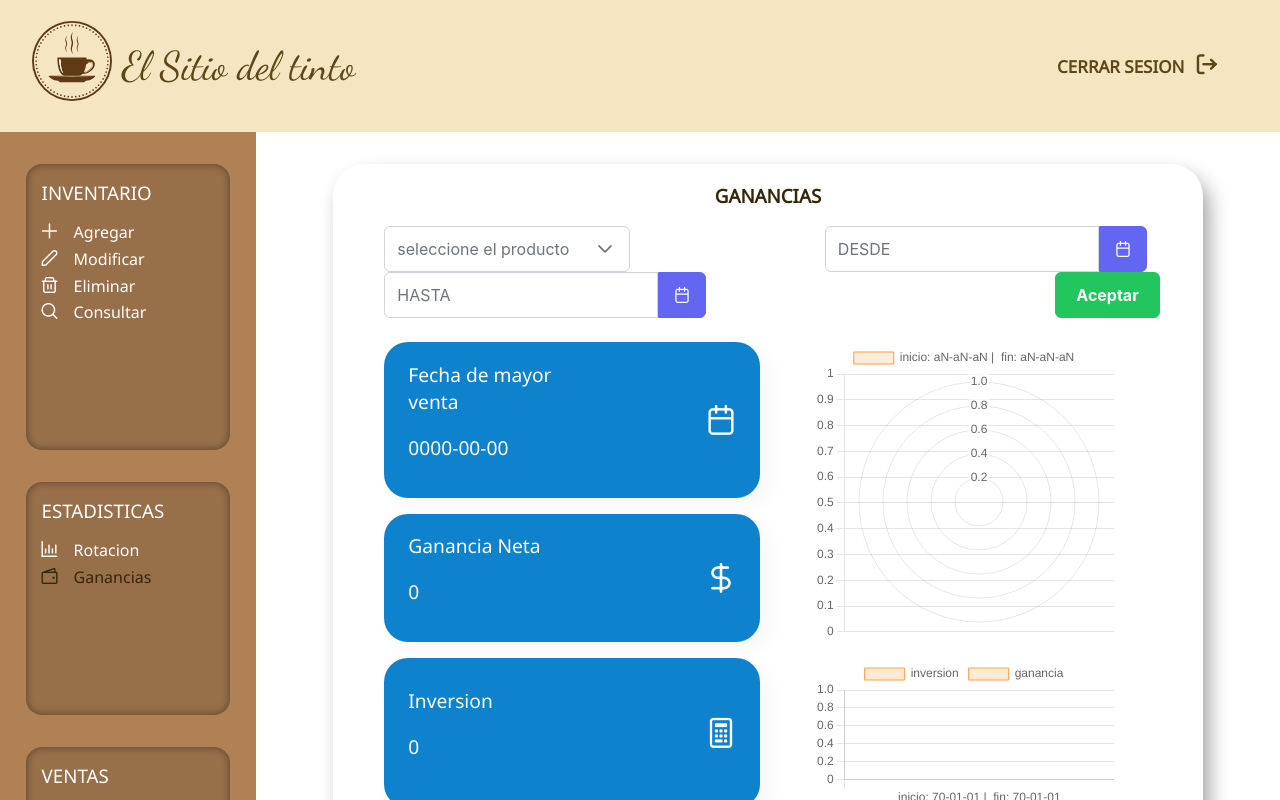
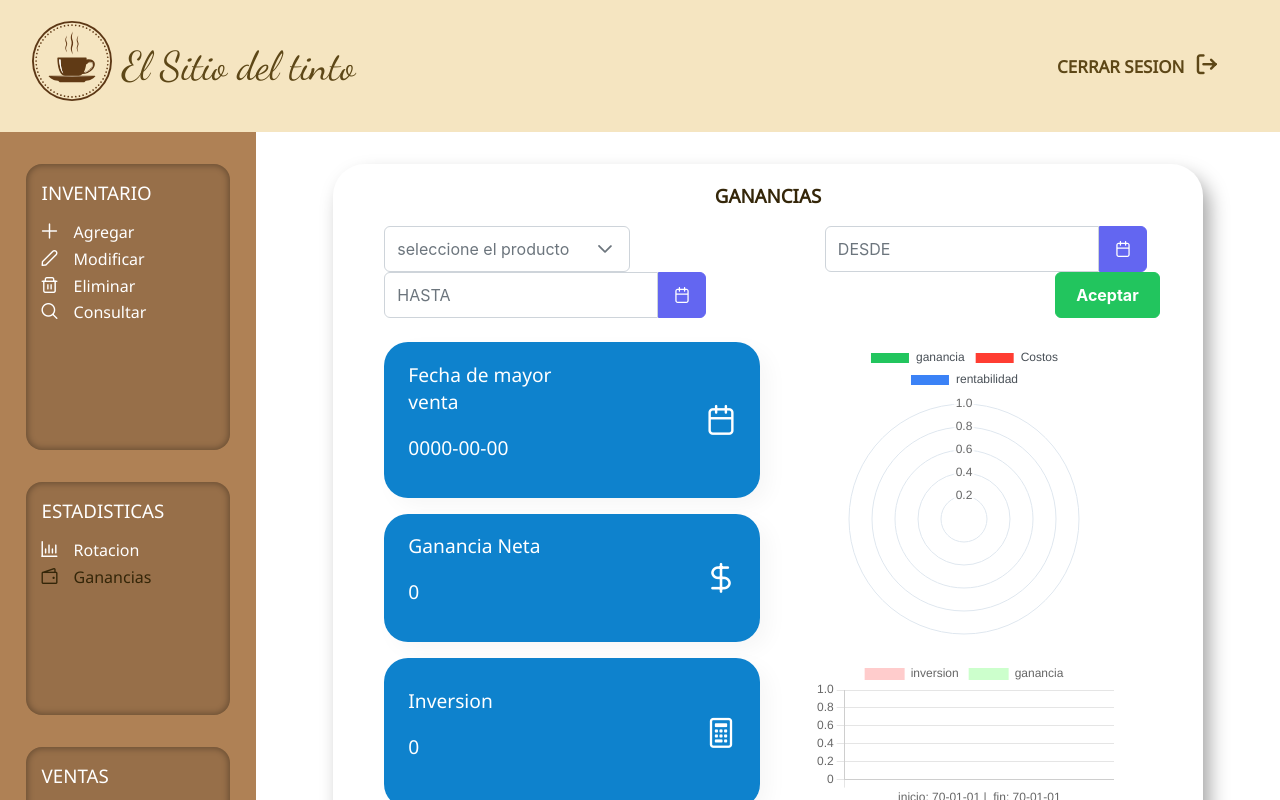
Before and after one commit to binmex/proyect_awie, a React (Create React App) app in the folder front/: page /ganancias in a window 1280 px wide. Shown: the top 800 px of the page. Built offline with nearby package versions, Linux system fonts and the light colour scheme; no server answers.

Commit message:
segunda grafica lista

```diff
--- a/front/src/Componentes/GananciasProducto.jsx
+++ b/front/src/Componentes/GananciasProducto.jsx
@@ -4,7 +4,8 @@ import { Dropdown } from "primereact/dropdown";
 import { Button } from "primereact/button";
 import axios from 'axios';
 import { ChartGanancias } from "./chart/ChartGanancias";
-import { ChartRotacion1 } from "./chart/ChartRotacion1";
+import { ChartGanancias1 } from "./chart/ChartGanancias1";
+
 
 
 export const GananciasProducto = () => {
@@ -134,7 +135,7 @@ export const GananciasProducto = () => {
                </div>
 
             <div className="boxChart" id="bigChart">
-              <ChartGanancias tipo='polarArea'/>
+              <ChartGanancias1 tipo='polarArea' inversion={inversion} gananciaNeta={gananciaNeta} rentabilidadUnidad={rentabilidadUnidad}/>
             </div>
             <div className="boxChart">
               <ChartGanancias tipo='bar' inversion={inversion} gananciaNeta={gananciaNeta}  date1={date1} date2={date2}/>
--- a/front/src/Componentes/chart/ChartGanancias.jsx
+++ b/front/src/Componentes/chart/ChartGanancias.jsx
@@ -15,37 +15,17 @@ export const ChartGanancias = ({tipo,inversion,gananciaNeta,date1, date2}) => {
             label: "inversion",
             data: [inversion],
 
-            backgroundColor: [
-              "rgba(255, 159, 64, 0.2)",
-              "rgba(75, 192, 192, 0.2)",
-              "rgba(54, 162, 235, 0.2)",
-              "rgba(153, 102, 255, 0.2)",
-            ],
-            borderColor: [
-              "rgb(255, 159, 64)",
-              "rgb(75, 192, 192)",
-              "rgb(54, 162, 235)",
-              "rgb(153, 102, 255)",
-            ],
-            borderWidth: 1,
+            backgroundColor: ["rgba(255, 0, 0, 0.2)"],// Color verde con opacidad
+          borderColor: ["rgb(255, 0, 0))"],
+
           },
           {
             label: "ganancia",
             data: [gananciaNeta],
 
-            backgroundColor: [
-              "rgba(255, 159, 64, 0.2)",
-              "rgba(75, 192, 192, 0.2)",
-              "rgba(54, 162, 235, 0.2)",
-              "rgba(153, 102, 255, 0.2)",
-            ],
-            borderColor: [
-              "rgb(255, 159, 64)",
-              "rgb(75, 192, 192)",
-              "rgb(54, 162, 235)",
-              "rgb(153, 102, 255)",
-            ],
-            borderWidth: 1,
+            backgroundColor: ["rgba(0, 255, 0, 0.2)"], // Color rojo con opacidad
+          borderColor: ["rgb(0, 255, 0)"],
+
           },
         ],
       };
--- /dev/null
+++ b/front/src/Componentes/chart/ChartGanancias1.jsx
@@ -0,0 +1,55 @@
+import React, { useState, useEffect } from "react";
+import { Chart } from "primereact/chart";
+
+
+export const ChartGanancias1 = ({tipo,inversion,gananciaNeta,rentabilidadUnidad}) => {
+    const [chartData, setChartData] = useState({});
+    const [chartOptions, setChartOptions] = useState({});
+
+    useEffect(() => {
+        const documentStyle = getComputedStyle(document.documentElement);
+        const textColor = documentStyle.getPropertyValue('--text-color');
+        const surfaceBorder = documentStyle.getPropertyValue('--surface-border');
+        const data = {
+            datasets: [
+                {
+                    data: [ gananciaNeta,inversion,rentabilidadUnidad],
+                    backgroundColor: [
+                        documentStyle.getPropertyValue('--green-500'),
+                        documentStyle.getPropertyValue('--red-500'),
+                        documentStyle.getPropertyValue('--blue-500')
+
+
+                    ],
+                    label:gananciaNeta,inversion,rentabilidadUnidad
+                }
+            ],
+            labels: ['ganancia', 'Costos','rentabilidad']
+        };
+        const options = {
+            plugins: {
+                legend: {
+                    labels: {
+                        color: textColor
+                    }
+                }
+            },
+            scales: {
+                r: {
+                    grid: {
+                        color: surfaceBorder
+                    }
+                }
+            }
+        };
+
+        setChartData(data);
+        setChartOptions(options);
+    }, [inversion]);
+
+    return (
+        <div className="card flex justify-content-center">
+            <Chart type={tipo} data={chartData} options={chartOptions}  />
+        </div>
+    )
+}
```
Also changed, not shown: 1 other file (tests, documents, lock files or other folders).
